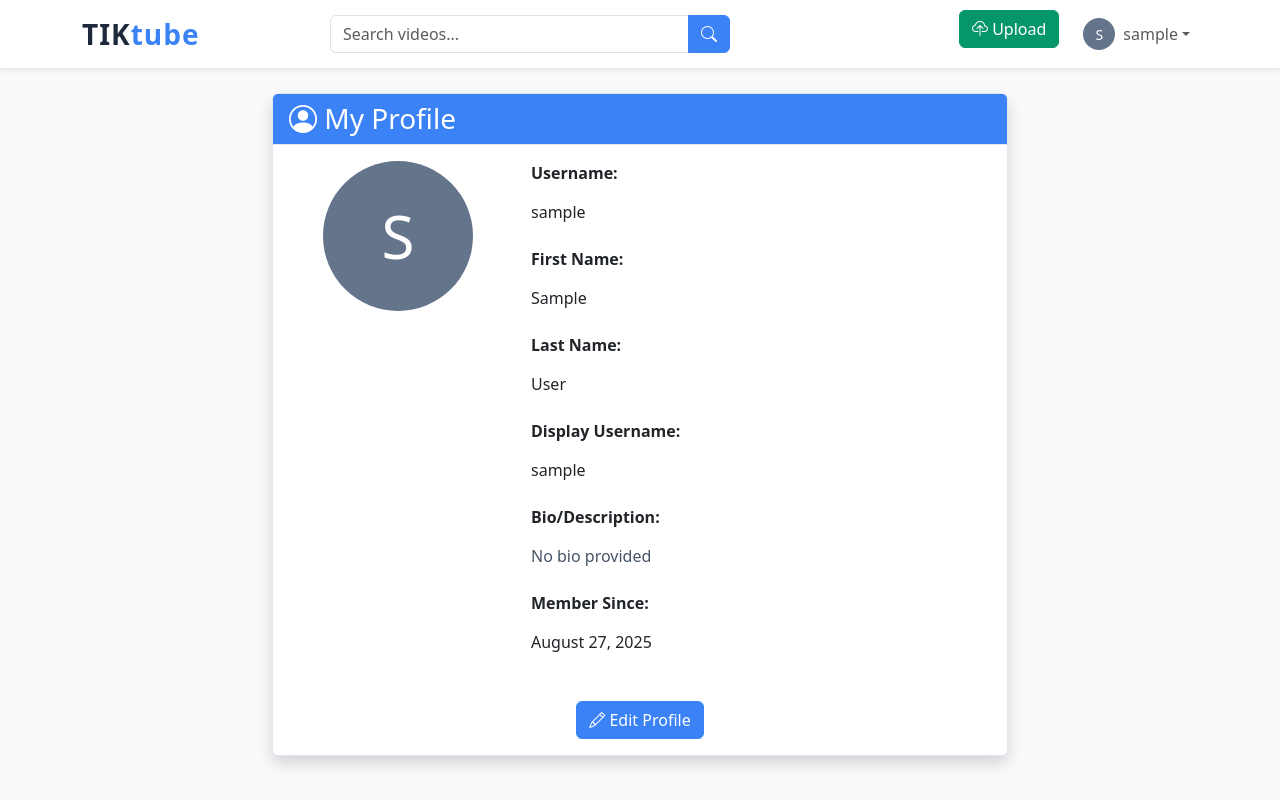
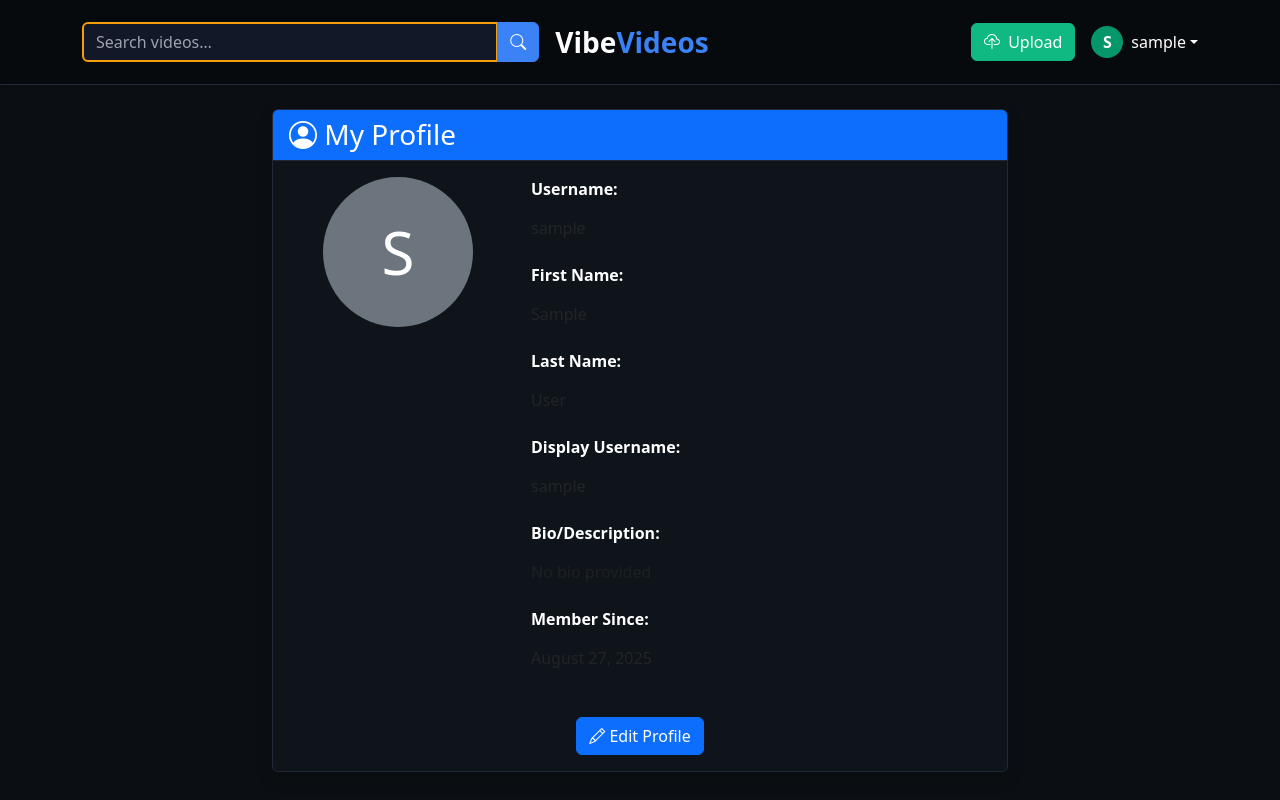
Before and after one commit to Masud-hasan9664/vibevideos, a Django app: page /profile/ in a window 1280 px wide. Run offline with Django 4.2, Linux system fonts and the light colour scheme; the visitor is signed in with stand-in values (Sample User, id 1); data comes from the database, SQL or seed files in the repository.

Commit message:
Update base.html

```diff
--- a/videos/templates/videos/base.html
+++ b/videos/templates/videos/base.html
@@ -3,7 +3,7 @@
 <head>
     <meta charset="UTF-8">
     <meta name="viewport" content="width=device-width, initial-scale=1.0">
-    <title>TIKtube</title>
+    <title>VibeVideos</title>
 
     <!-- Bootstrap CSS -->
     <link href="https://cdn.jsdelivr.net/npm/bootstrap@5.3.0/dist/css/bootstrap.min.css" rel="stylesheet">
@@ -11,215 +11,173 @@
     <link href="https://cdn.jsdelivr.net/npm/bootstrap-icons@1.10.0/font/bootstrap-icons.css" rel="stylesheet">
 
     {% load static %}
-    <!-- Custom Professional Styles -->
     <link href="{% static 'css/style.css' %}" rel="stylesheet">
+
     <style>
         :root {
-            --primary-dark: #1e293b;
-            --primary-blue: #334155;
-            --accent-blue: #3b82f6;
-            --secondary-gray: #64748b;
-            --light-gray: #f8fafc;
-            --border-gray: #e2e8f0;
-            --text-primary: #0f172a;
-            --text-secondary: #475569;
-            --success-green: #059669;
-            --warning-orange: #d97706;
-            --danger-red: #dc2626;
+            --bg-dark: #0b0f13;
+            --bg-darker: #070a0d;
+            --white: #ffffff;
+            --blue: #3b82f6;
+            --blue-dark: #2563eb;
+            --green: #10b981;
+            --green-dark: #059669;
+            --amber: #f59e0b;
+            --amber-dark: #d97706;
+            --border-dark: #1f2937;
+            --placeholder: #9ca3af;
         }
 
         body {
-            background-color: var(--light-gray);
-            color: var(--text-primary);
+            background: var(--bg-dark);
+            color: var(--white);
         }
 
-        .navbar-brand {
-            font-weight: bold;
-            font-size: 28px;
-            letter-spacing: 1px;
+        a { color: var(--blue); }
+        a:hover { color: var(--blue-dark); }
+
+        /* Navbar Layout */
+        .nav-shell {
+            background: var(--bg-darker) !important;
+            border-bottom: 1px solid var(--border-dark);
         }
-        .brand-tik {
-            color: var(--primary-dark);
+        .nav-grid {
+            display: grid;
+            grid-template-columns: 1fr auto 1fr;
+            align-items: center;
+            gap: 1rem;
         }
-        .brand-tube {
-            color: var(--accent-blue);
+        @media (max-width: 992px) {
+            .nav-grid { grid-template-columns: 1fr; }
+            .brand-zone { order: -1; }
         }
 
-        .navbar {
-            background-color: white !important;
-            border-bottom: 1px solid var(--border-gray);
+        /* Brand */
+        .navbar-brand {
+            font-weight: 800;
+            font-size: 28px;
+            color: var(--white);
+        }
+        .brand-vibe { color: var(--white); }
+        .brand-videos { color: var(--blue); }
+
+        /* Search + Forms */
+        .form-control,
+        textarea.form-control,
+        select.form-control {
+            background-color: #111827;
+            border: 2px solid var(--amber);
+            color: var(--white);
+        }
+        .form-control::placeholder,
+        textarea.form-control::placeholder {
+            color: var(--placeholder);
+            opacity: 1;
+        }
+        .form-control:focus,
+        textarea.form-control:focus,
+        select.form-control:focus {
+            background-color: #111827;
+            color: var(--white);
+            border-color: var(--amber-dark);
+            box-shadow: 0 0 0 0.2rem rgba(245,158,11,0.35);
+        }
+        .search-wrap { max-width: 520px; }
+
+        /* Buttons */
+        .btn-blue {
+            background: var(--blue);
+            border-color: var(--blue);
+            color: var(--white);
+        }
+        .btn-blue:hover {
+            background: var(--blue-dark);
+            border-color: var(--blue-dark);
+        }
+        .btn-green {
+            background: var(--green);
+            border-color: var(--green);
+            color: var(--white);
+        }
+        .btn-green:hover {
+            background: var(--green-dark);
+            border-color: var(--green-dark);
         }
 
-        .btn-primary {
-            background-color: var(--accent-blue);
-            border-color: var(--accent-blue);
+        /* Dropdown */
+        .dropdown-menu {
+            background: var(--bg-darker);
+            border: 1px solid var(--border-dark);
         }
-        .btn-primary:hover {
-            background-color: var(--primary-blue);
-            border-color: var(--primary-blue);
+        .dropdown-item { color: var(--white); }
+        .dropdown-item:hover { background: #111827; color: var(--blue); }
+
+        /* Cards */
+        .card {
+            background: #0f141a;
+            border: 1px solid var(--border-dark);
+            color: var(--white);
+        }
+        .card-header {
+            background: #0f141a;
+            border-bottom: 1px solid var(--border-dark);
+            color: var(--blue);
         }
 
-        .btn-success {
-            background-color: var(--success-green);
-            border-color: var(--success-green);
-        }
-        .btn-success:hover {
-            background-color: #047857;
-            border-color: #047857;
-        }
-
-        .btn-danger {
-            background-color: var(--danger-red);
-            border-color: var(--danger-red);
-        }
-
-        .btn-outline-success {
-            color: var(--success-green);
-            border-color: var(--success-green);
-        }
-        .btn-outline-success:hover {
-            background-color: var(--success-green);
-            border-color: var(--success-green);
-        }
-
-        .btn-outline-danger {
-            color: var(--danger-red);
-            border-color: var(--danger-red);
-        }
-        .btn-outline-danger:hover {
-            background-color: var(--danger-red);
-            border-color: var(--danger-red);
-        }
-
-        .card {
-            border: 1px solid var(--border-gray);
-            box-shadow: 0 1px 3px 0 rgba(0, 0, 0, 0.1);
-        }
-
-        .card-header {
-            background-color: white;
-            border-bottom: 1px solid var(--border-gray);
-            color: var(--text-primary);
-        }
-
-        .profile-pic {
-            width: 32px;
-            height: 32px;
-            border-radius: 50%;
+        /* Avatars */
+        .profile-pic, .default-avatar {
+            width: 32px; height: 32px; border-radius: 50%;
             object-fit: cover;
         }
         .default-avatar {
-            width: 32px;
-            height: 32px;
-            border-radius: 50%;
-            background-color: var(--secondary-gray);
-            display: flex;
-            align-items: center;
-            justify-content: center;
-            color: white;
-            font-size: 14px;
-        }
-
-        .text-muted {
-            color: var(--text-secondary) !important;
-        }
-
-        .bg-primary {
-            background-color: var(--accent-blue) !important;
-        }
-
-        .bg-success {
-            background-color: var(--success-green) !important;
-        }
-
-        .bg-danger {
-            background-color: var(--danger-red) !important;
-        }
-
-        .bg-secondary {
-            background-color: var(--secondary-gray) !important;
-        }
-
-        .progress-bar {
-            background-color: var(--success-green);
-        }
-
-        .dropdown-menu {
-            border: 1px solid var(--border-gray);
-            box-shadow: 0 4px 6px -1px rgba(0, 0, 0, 0.1);
-        }
-
-        .form-control:focus {
-            border-color: var(--accent-blue);
-            box-shadow: 0 0 0 0.2rem rgba(59, 130, 246, 0.25);
-        }
-
-        a {
-            color: var(--accent-blue);
-        }
-        a:hover {
-            color: var(--primary-blue);
-        }
-
-        .alert-info {
-            background-color: #dbeafe;
-            border-color: #93c5fd;
-            color: var(--primary-blue);
+            background: var(--green-dark);
+            color: var(--white);
+            display: inline-flex; align-items: center; justify-content: center;
+            font-weight: 700;
         }
     </style>
 </head>
 <body>
-    <!-- Navigation -->
-    <nav class="navbar navbar-expand-lg navbar-light bg-light shadow-sm">
+
+    <!-- NAVIGATION -->
+    <nav class="navbar nav-shell py-3 shadow-sm">
         <div class="container">
-            <!-- Brand -->
-            <a class="navbar-brand text-decoration-none" href="{% url 'videos' %}">
-                <span class="brand-tik">TIK</span><span class="brand-tube">tube</span>
-            </a>
+            <div class="nav-grid w-100">
 
-            <!-- Toggle button for mobile -->
-            <button class="navbar-toggler" type="button" data-bs-toggle="collapse" data-bs-target="#navbarNav">
-                <span class="navbar-toggler-icon"></span>
-            </button>
-
-            <!-- Navbar content -->
-            <div class="collapse navbar-collapse" id="navbarNav">
-                <!-- Search form -->
-                <div class="mx-auto">
-                    <form class="d-flex" method="GET" action="">
-                        <div class="input-group" style="width: 400px;">
-                            <input class="form-control" type="text" name="query" placeholder="Search videos..." value="{{ request.GET.query }}">
-                            <button class="btn btn-primary" type="submit">
+                <!-- Left: Search -->
+                <div class="left-zone d-flex justify-content-start">
+                    <form class="search-wrap w-100" method="GET" action="">
+                        <div class="input-group">
+                            <input class="form-control" type="text" name="query" placeholder="Search videos…" value="{{ request.GET.query }}">
+                            <button class="btn btn-blue" type="submit" aria-label="Search">
                                 <i class="bi bi-search"></i>
                             </button>
                         </div>
                     </form>
                 </div>
 
-                <!-- Right side navigation -->
-                <ul class="navbar-nav ms-auto">
+                <!-- Center: Brand -->
+                <div class="brand-zone d-flex justify-content-center">
+                    <a class="navbar-brand text-decoration-none" href="{% url 'videos' %}">
+                        <span class="brand-vibe">Vibe</span><span class="brand-videos">Videos</span>
+                    </a>
+                </div>
+
+                <!-- Right: Actions -->
+                <div class="right-zone d-flex justify-content-end align-items-center">
                     {% if not user.is_authenticated %}
-                        <li class="nav-item">
-                            <a class="nav-link" href="{% url 'login' %}">
-                                <i class="bi bi-box-arrow-in-right"></i> Login
-                            </a>
-                        </li>
-                        <li class="nav-item">
-                            <a class="btn btn-primary ms-2" href="{% url 'signup' %}">
-                                <i class="bi bi-person-plus"></i> Sign Up
-                            </a>
-                        </li>
+                        <a class="nav-link me-2 text-white" href="{% url 'login' %}">
+                            <i class="bi bi-box-arrow-in-right me-1"></i> Login
+                        </a>
+                        <a class="btn btn-blue" href="{% url 'signup' %}">
+                            <i class="bi bi-person-plus me-1"></i> Sign Up
+                        </a>
                     {% else %}
-                        <!-- Upload button -->
-                        <li class="nav-item">
-                            <a class="btn btn-success me-3" href="{% url 'upload' %}">
-                                <i class="bi bi-cloud-upload"></i> Upload
-                            </a>
-                        </li>
-
-                        <!-- User dropdown -->
-                        <li class="nav-item dropdown">
-                            <a class="nav-link dropdown-toggle d-flex align-items-center" href="#" id="userDropdown" role="button" data-bs-toggle="dropdown">
+                        <a class="btn btn-green me-3" href="{% url 'upload' %}">
+                            <i class="bi bi-cloud-upload me-1"></i> Upload
+                        </a>
+                        <div class="dropdown">
+                            <a class="nav-link dropdown-toggle d-flex align-items-center text-white" href="#" id="userDropdown" role="button" data-bs-toggle="dropdown">
                                 {% if user.profile.picture %}
                                     <img src="{{ user.profile.picture.url }}" alt="Profile" class="profile-pic me-2">
                                 {% else %}
@@ -230,38 +188,36 @@
                                 {{ user.username }}
                             </a>
                             <ul class="dropdown-menu dropdown-menu-end">
-                                <li>
-                                    <a class="dropdown-item" href="{% url 'profile' %}">
-                                        <i class="bi bi-person"></i> View Profile
-                                    </a>
-                                </li>
-                                <li>
-                                    <a class="dropdown-item" href="{% url 'profile_edit' %}">
-                                        <i class="bi bi-pencil"></i> Edit Profile
-                                    </a>
-                                </li>
+                                <li><a class="dropdown-item" href="{% url 'profile' %}"><i class="bi bi-person me-2"></i> View Profile</a></li>
+                                <li><a class="dropdown-item" href="{% url 'profile_edit' %}"><i class="bi bi-pencil me-2"></i> Edit Profile</a></li>
                                 <li><hr class="dropdown-divider"></li>
-                                <li>
-                                    <a class="dropdown-item" href="{% url 'logout' %}">
-                                        <i class="bi bi-box-arrow-right"></i> Logout
-                                    </a>
-                                </li>
+                                <li><a class="dropdown-item" href="{% url 'logout' %}"><i class="bi bi-box-arrow-right me-2"></i> Logout</a></li>
                             </ul>
-                        </li>
+                        </div>
                     {% endif %}
-                </ul>
+                </div>
+
             </div>
         </div>
     </nav>
 
-    <!-- Main content -->
-    <main class="container mt-4">
+    <!-- MAIN -->
+    <main class="container py-4">
         {% block content %}
+
+        <!-- Example forms to test style -->
+        <div class="card p-4 mt-3">
+            <h4 class="mb-3">Join VibeVideos</h4>
+            <input type="text" class="form-control mb-3" placeholder="Your username">
+            <input type="email" class="form-control mb-3" placeholder="Your email">
+            <textarea class="form-control mb-3" rows="3" placeholder="Upload a profile picture to personalize your account"></textarea>
+            <button class="btn btn-blue">Sign Up</button>
+        </div>
+
         {% endblock %}
     </main>
 
     <!-- Bootstrap JS -->
     <script src="https://cdn.jsdelivr.net/npm/bootstrap@5.3.0/dist/js/bootstrap.bundle.min.js"></script>
-    <script src="https://cdnjs.cloudflare.com/ajax/libs/jquery/3.3.1/jquery.min.js"></script>
 </body>
 </html>
```
